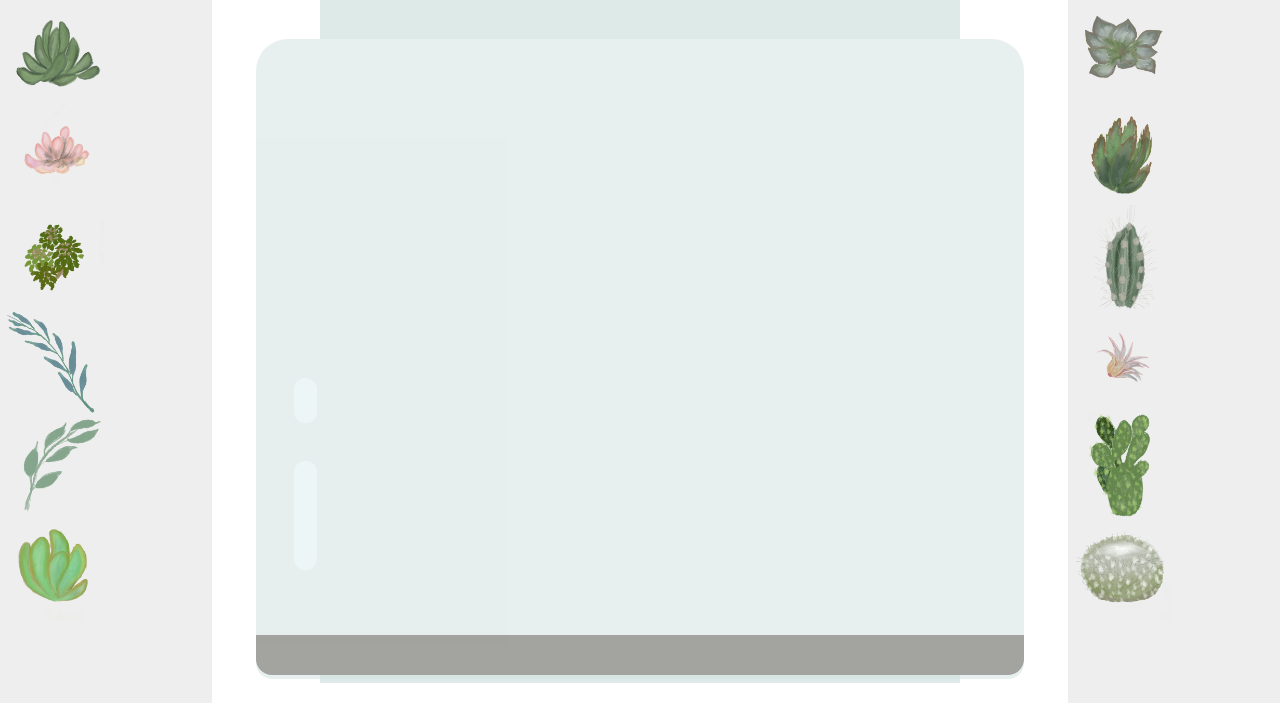
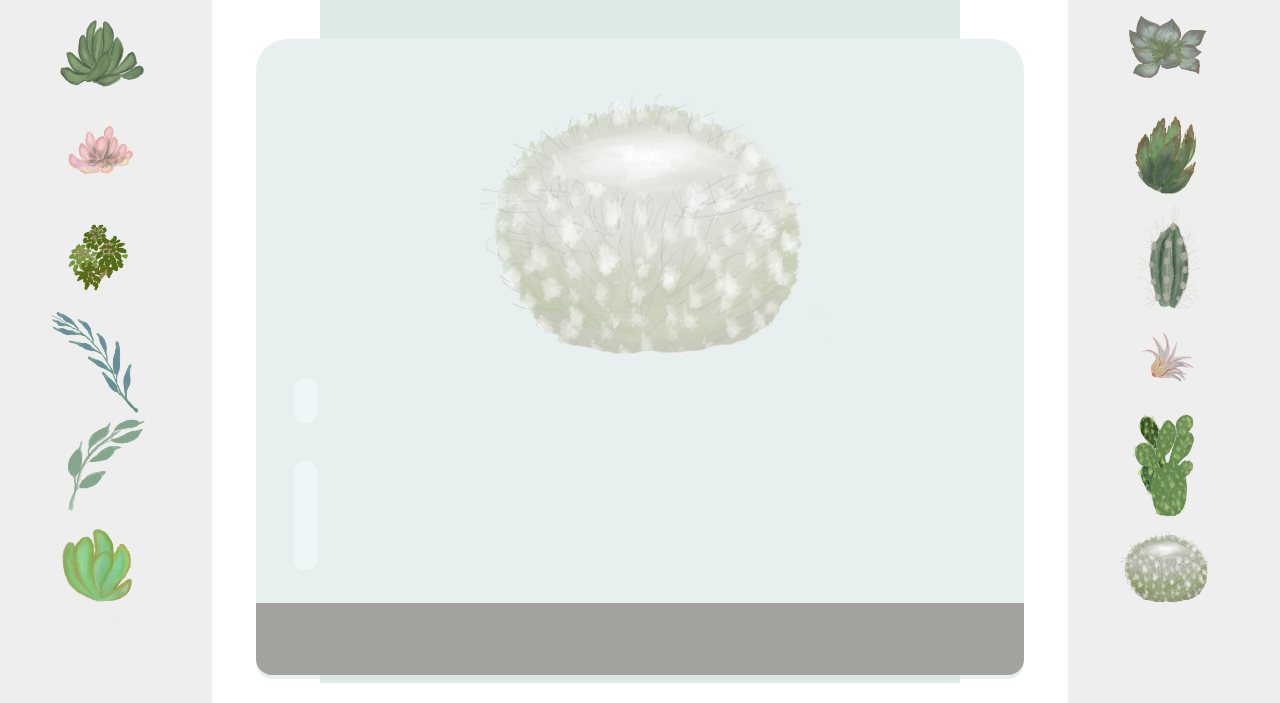
Before and after one commit to CapsuleLee/web-practice, a plain HTML site: page terrarium/index.html in a window 1280 px wide. Shown: the part 117-820 px from the top of the page. Drawn offline with Linux system fonts and the light colour scheme.

Commit message:
week5
실습 완료

```diff
--- a/terrarium/index.html
+++ b/terrarium/index.html
@@ -60,8 +60,11 @@
             <div id="terrarium">
                 <div class="jar-top"></div>
                 <div class="jar-walls">
-                <div class="jar-glossy-long"></div>
-                <div class="jar-glossy-short"></div>
+                    <div class="jar-glossy-long"></div>
+                    <div class="jar-glossy-short"></div>
+                    <div style="position: sticky; bottom: 0;">
+                        <img class="plantInTerrarium" alt="plant" id="plant14" src="images/images/plant14.png" />
+                    </div>
                 </div>
                 <div class="dirt"></div>
                 <div class="jar-bottom"></div>
--- a/terrarium/style.css
+++ b/terrarium/style.css
@@ -26,6 +26,8 @@ h1 {
         position: relative;
         height: 13%;
         left: -10px;
+        display: flex;
+        justify-content: center;;
     }
     .plant {
         position: absolute;
@@ -67,7 +69,7 @@ h1 {
     }
     .dirt {
         width: 60%;
-        height: 5%;
+        height: 9%;
         background: #3a241d;
         position: absolute;
         border-radius: 0 0 1rem 1rem;
@@ -94,6 +96,14 @@ h1 {
         border-radius: 1rem 1rem 1rem 1rem;
         left: 1cm;
     }
+    .plantInTerrarium{
+        display: block;
+        margin-left: auto;
+        margin-right: auto;
+        width: 50%;
+
+
+    }
 
     /* div {
         width: 200px;
```
